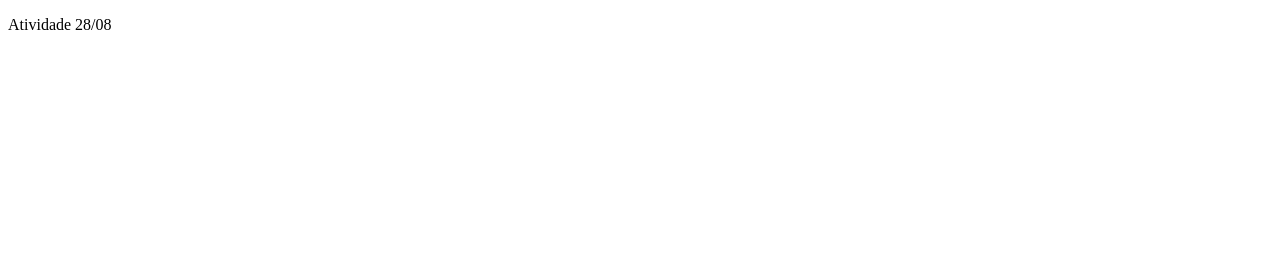
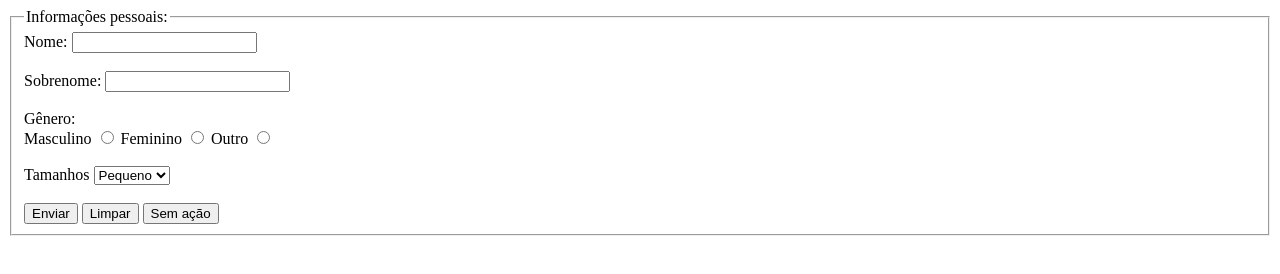
Before and after one commit to robertocruuz/devweb, a plain HTML site: page index.html in a window 1280 px wide. Drawn offline with Linux system fonts and the light colour scheme.

Commit message:
AUla 5 - Atividade 3

```diff
--- a/index.html
+++ b/index.html
@@ -1,14 +1,40 @@
-
 <!DOCTYPE html>
 <html lang="en">
 <head>
     <meta charset="UTF-8">
     <meta name="viewport" content="width=device-width, initial-scale=1.0">
-    <title>Roberto</title>
+    <title>Document</title>
 </head>
 <body>
     <div>
-        <p>Atividade 28/08</p>
+
+        <form>
+            <fieldset>
+                <legend>Informações pessoais:</legend>
+                <label for="User">Nome:</label> <input type="text" id="User" name="Nome" /><br><br>
+                <label for="User">Sobrenome:</label> <input type="text" id="User" name="Sobrenome" />
+            <br><br>
+            <label>Gênero:</label>
+            <br>
+            <label>Masculino</label>
+            <input type="radio" name="genero" value="masculino" />
+            <label>Feminino</label>
+            <input type="radio" name="genero" value="feminino" />
+            <label>Outro</label>
+            <input type="radio" name="genero" value="outro" />
+            <br><br>
+            <label for="tamanhos">Tamanhos</label>
+            <select name="Selecione" id="">
+                <option value="Pequeno">Pequeno</option>
+                <option value="Médio">Medio</option>
+                <option value="Grande">Grande</option>
+            </select>
+            <br><br>
+            <button type="submit">Enviar</button>
+            <button type="reset">Limpar</button>
+            <button type="button">Sem ação</button>
+        </fieldset>
+        </form>
     </div>
 </body>
 </html>
```
Also changed, not shown: receita.html (added, +30 -0 lines).
